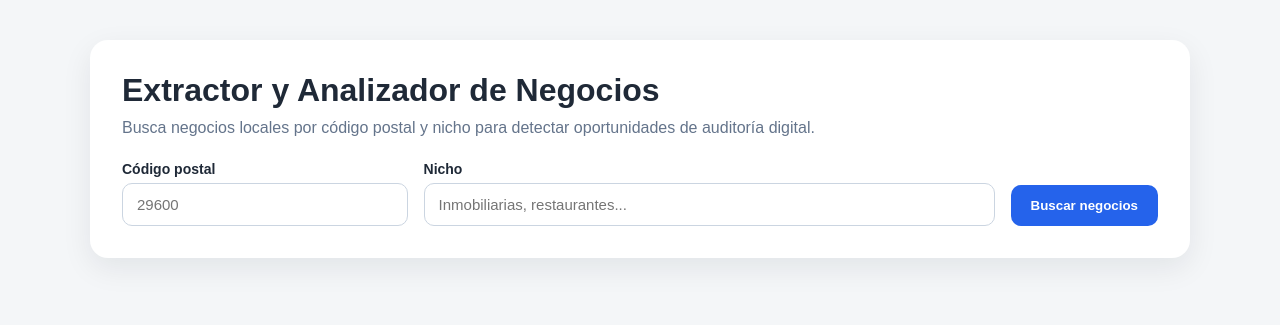
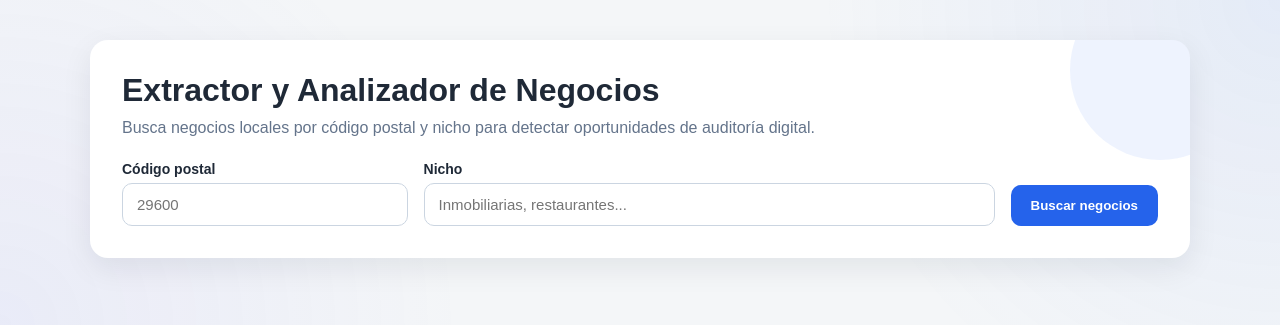
Before and after one commit to josejoaquinrguez/lead-gen-tool, a PHP site: page / in a window 1280 px wide. Shown: the top 325 px of the page. Run offline with PHP 8.4, Linux system fonts and the light colour scheme.

Commit message:
Diseño modificado

```diff
--- a/assets/style.css
+++ b/assets/style.css
@@ -190,3 +190,72 @@ a {
     color: white;
     border-color: #2563eb;
 }
+
+body {
+    background:
+        radial-gradient(circle at top right, rgba(37, 99, 235, 0.08), transparent 35%),
+        radial-gradient(circle at bottom left, rgba(99, 102, 241, 0.08), transparent 35%),
+        #f4f6f8;
+}
+
+.hero {
+    position: relative;
+    overflow: hidden;
+}
+
+.hero::before {
+    content: "";
+    position: absolute;
+    top: -60px;
+    right: -60px;
+    width: 180px;
+    height: 180px;
+    border-radius: 50%;
+    background: rgba(37, 99, 235, 0.08);
+}
+
+.business-card {
+    transition: all 0.25s ease;
+    border: 1px solid transparent;
+}
+
+.business-card:hover {
+    transform: translateY(-5px);
+    border-color: #bfdbfe;
+    box-shadow: 0 16px 40px rgba(15, 23, 42, 0.12);
+}
+
+button {
+    transition: all 0.2s ease;
+}
+
+button:hover {
+    transform: translateY(-2px);
+}
+
+button:active {
+    transform: translateY(0);
+}
+
+.filters a {
+    transition: all 0.2s ease;
+}
+
+.filters a:hover {
+    background: #eff6ff;
+    border-color: #93c5fd;
+}
+
+input {
+    transition: all 0.2s ease;
+}
+
+input:focus {
+    outline: none;
+    border-color: #2563eb;
+    box-shadow: 0 0 0 4px rgba(37, 99, 235, 0.12);
+}
+
+.score {
+    box-shadow: 0 4px 12px rgba(14, 165, 233, 0.15);
+}
```
